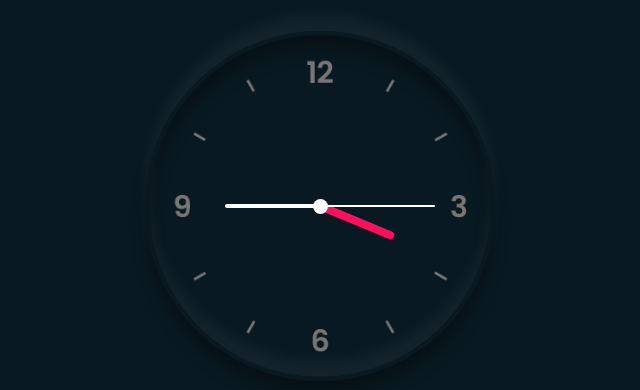
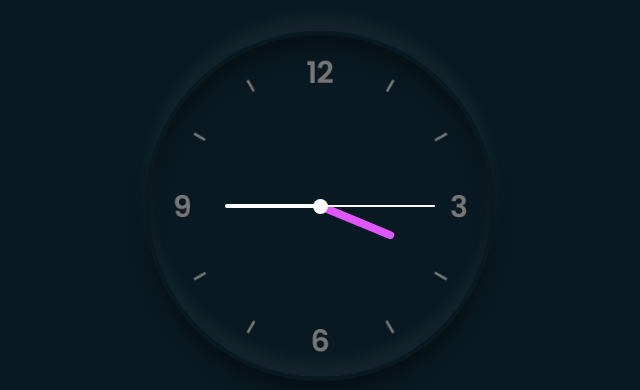
Before and after one commit to LogvnR/darkclock, a plain HTML site: page index.html in a window 1280 px wide. Shown: the part 194-584 px from the top of the page, 320-960 px from the left. Drawn offline with Linux system fonts and the light colour scheme.

Commit message:
changed hour color

```diff
--- a/index.css
+++ b/index.css
@@ -76,7 +76,7 @@ body {
   position: absolute;
   width: 8px;
   height: 80px;
-  background: #ff105e;
+  background: #e056fd;
   z-index: 10;
   border-radius: 6px 6px 0 0;
 }
```
